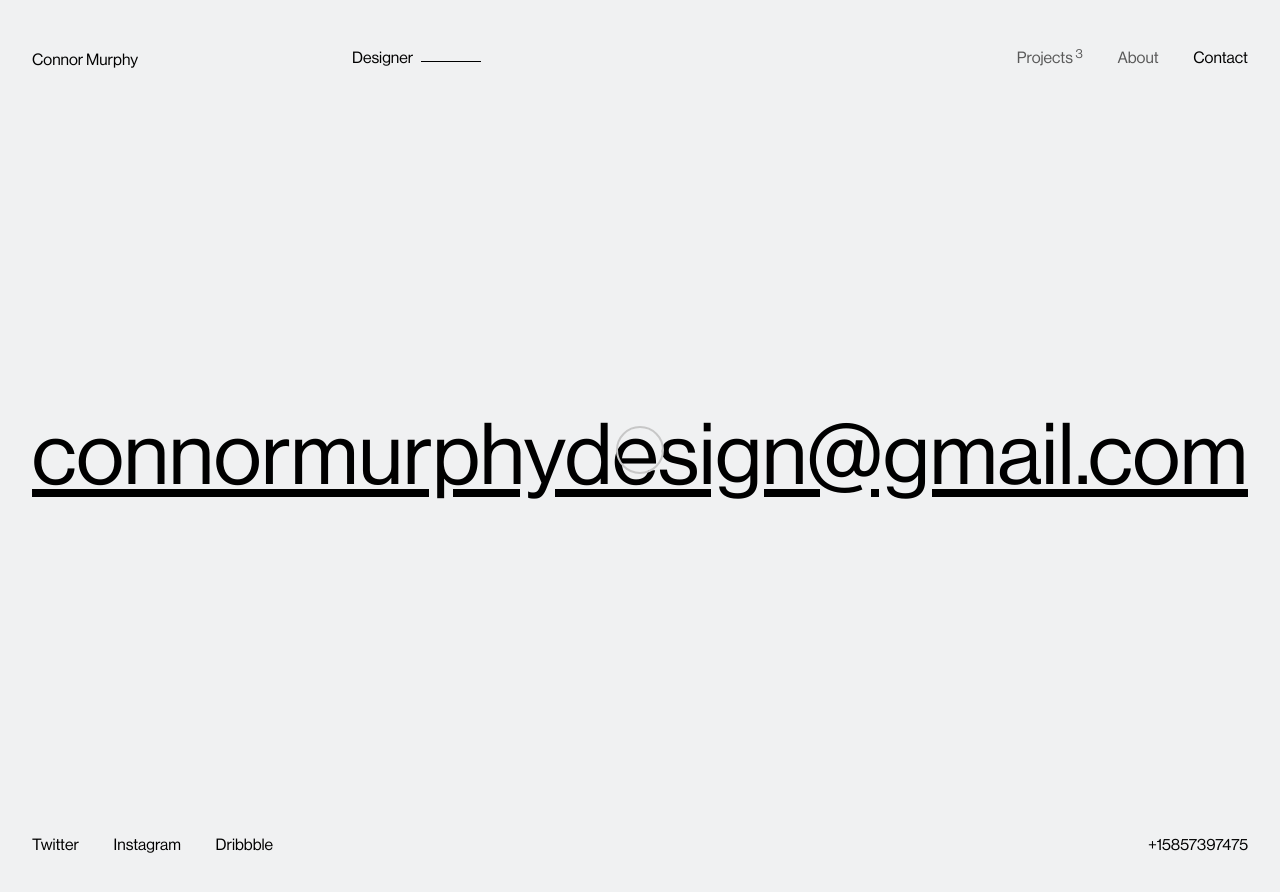
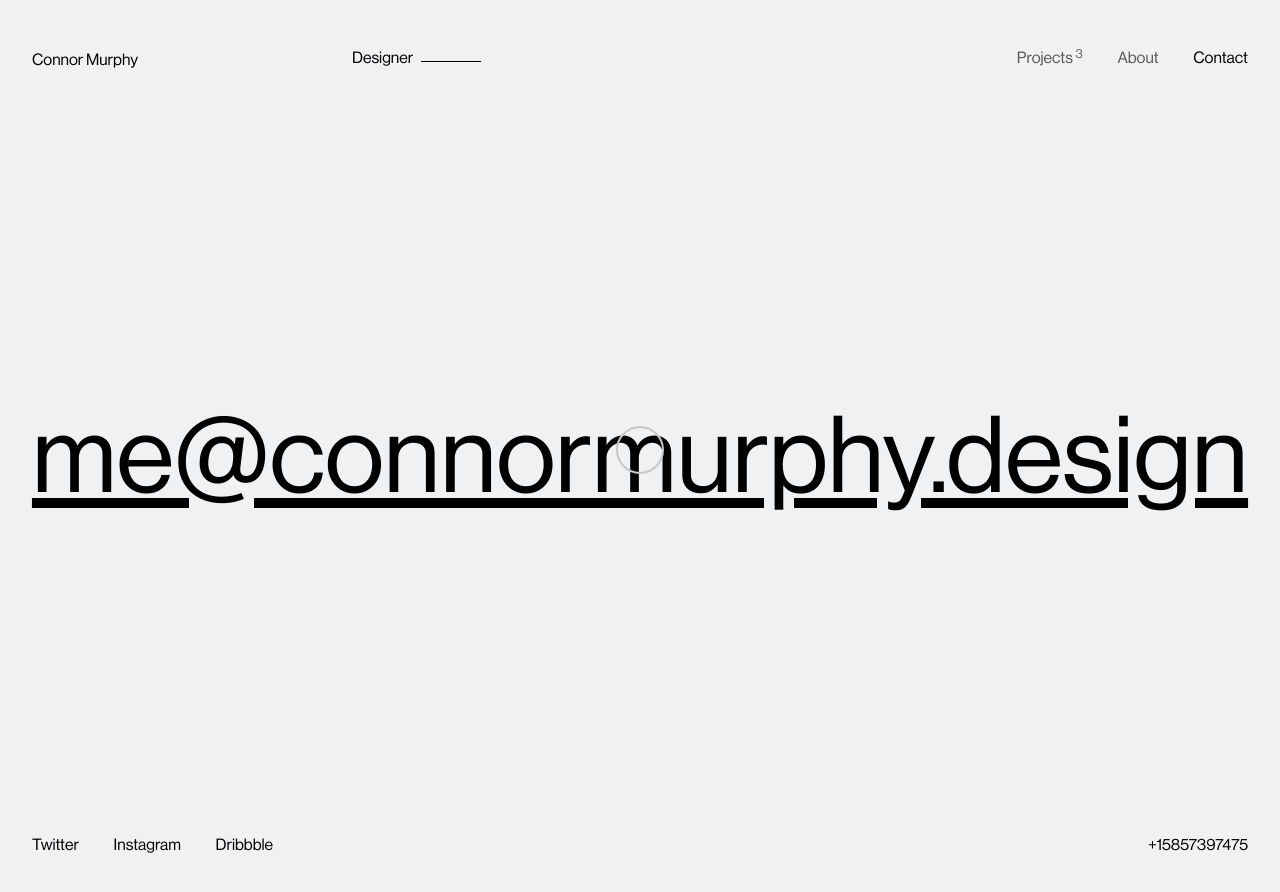
Before and after one commit to connormurphy/connormurphy.github.io, a Jekyll site: the page built from contact.html, in a window 1280 px wide. Shown: the top 892 px of the page. Built offline with Jekyll 4.4.1, drawn with Linux system fonts in a browser that asks for light colours; nearby versions of some CDN libraries.

Commit message:
Update from Forestry.io Connor Murphy updated _data/content.yml

```diff
--- a/_data/content.yml
+++ b/_data/content.yml
@@ -1,66 +1,75 @@
+---
 navigation:
-  job_title: "Designer"
+  job_title: Designer
   menu:
-    - name: About
-      link: /about
-    - name: Contact
-      link: /contact
-
+  - name: About
+    link: "/about"
+  - name: Contact
+    link: "/contact"
 homepage:
-  headline: "I’m Connor, $br a digital designer based in Denver &#9968;"
+  headline: I’m Connor, $br a digital designer based in Denver &#9968;
   projects:
-    title: "Projects"
-    body: "Due to the nature of where I work, I’m not able to show everything here in my portfolio. If you’d like to see more feel free to [email me](mailto:connormurphydesign@gmail.com)."
+    title: Projects
+    body: Due to the nature of where I work, I’m not able to show everything here
+      in my portfolio. If you’d like to see more feel free to [email me](mailto:connormurphydesign@gmail.com).
   process:
-    title: "Process"
+    title: Process
     items:
-      - title: "Creative Approach"
-        body: "I try to learn as much as I can before designing. This means really understanding the problem at hand through research and anything else I can do to connect to the project or client."
-      - title: "Design Strategy"
-        body: "I pull together a few design directions, create prototypes, and really get a feel for the product before going into development."
-      - title: "Production & Implementation"
-        body: "I collaborate with developers to implement the final project. This means running through quality assurance and testing to make sure we have the best possible solution."
+    - title: Creative Approach
+      body: I try to learn as much as I can before designing. This means really understanding
+        the problem at hand through research and anything else I can do to connect
+        to the project or client.
+    - title: Design Strategy
+      body: I pull together a few design directions, create prototypes, and really
+        get a feel for the product before going into development.
+    - title: Production & Implementation
+      body: I collaborate with developers to implement the final project. This means
+        running through quality assurance and testing to make sure we have the best
+        possible solution.
   contact:
-    title: "Let's chat"
-    body: "Contact me"
+    title: Let's chat
+    body: Contact me
     spacer: "•"
-
 contact:
-    email: "connormurphydesign@gmail.com"
-    socials:
-        - label: 'Twitter'
-          url: 'https://twitter.com/atconnormurphy'
-        - label: 'Instagram'
-          url: 'https://instagram.com/connormurphyy'
-        - label: 'Dribbble'
-          url: 'https://dribbble.com/connormurphy'
-    phone: '+15857397475'
-
+  email: me@connormurphy.design
+  socials:
+  - label: Twitter
+    url: https://twitter.com/atconnormurphy
+  - label: Instagram
+    url: https://instagram.com/connormurphyy
+  - label: Dribbble
+    url: https://dribbble.com/connormurphy
+  phone: "+15857397475"
 about:
-  image: /assets/img/connor-murphy.jpg
-  title: "About"
-  body: "I’m currently working with the fine folks @ [Shopify](https://shopify.com){:target=\"_blank\"}{:rel=\"noopener noreferrer\"}, but have limited availibility for freelance. When I’m not designing, you can catch me outside exploring, hiking Colorado’s famous peaks, searching for the best Hefeweizens, or complaining about Denver's pizza. That’s what being born and raised in New York will do to you."
-  secondary: "Didn’t expect Myspace to be a career-launcher, but that’s how I got my start in design. As a mostly self-taught designer, I’ve worked for startups, agencies, and even solo. These days I’m based in Denver—but I'm a big remote work advocate."
-  cta: "More"
+  image: "/assets/img/connor-murphy.jpg"
+  title: About
+  body: I’m currently working with the fine folks @ [Shopify](https://shopify.com){:target="_blank"}{:rel="noopener
+    noreferrer"}, but have limited availibility for freelance. When I’m not designing,
+    you can catch me outside exploring, hiking Colorado’s famous peaks, searching
+    for the best Hefeweizens, or complaining about Denver's pizza. That’s what being
+    born and raised in New York will do to you.
+  secondary: Didn’t expect Myspace to be a career-launcher, but that’s how I got my
+    start in design. As a mostly self-taught designer, I’ve worked for startups, agencies,
+    and even solo. These days I’m based in Denver—but I'm a big remote work advocate.
+  cta: More
   experience:
-    title: "Experience"
+    title: Experience
     jobs:
-      - company: Shopify
-        role: Senior Designer
-        from_date: December 2020
-        to_date:  Present
-      - company: InVision
-        role: Designer
-        from_date: May 2015
-        to_date: March 2020
-      - company: Hungry
-        role: Designer
-        from_date: October 2014
-        to_date: May 2015
-      - company: Maker's Row
-        role: Designer
-        from_date: March 2014
-        to_date: August 2014
-
+    - company: Shopify
+      role: Senior Designer
+      from_date: December 2020
+      to_date: Present
+    - company: InVision
+      role: Designer
+      from_date: May 2015
+      to_date: March 2020
+    - company: Hungry
+      role: Designer
+      from_date: October 2014
+      to_date: May 2015
+    - company: Maker's Row
+      role: Designer
+      from_date: March 2014
+      to_date: August 2014
 footer:
-  copyright: "Copyright and all that."
+  copyright: Copyright and all that.
```
